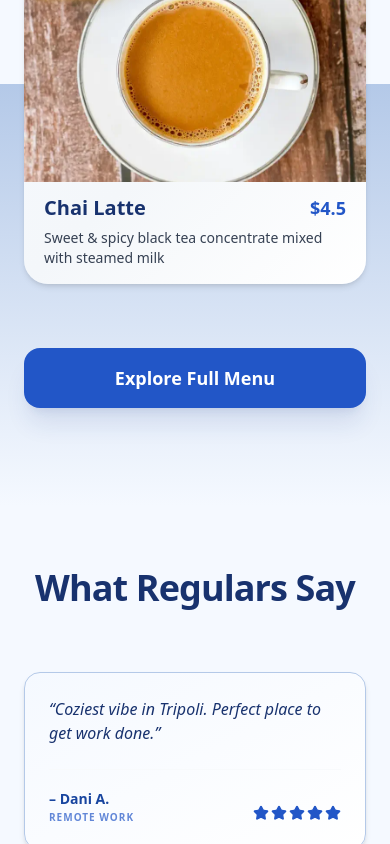
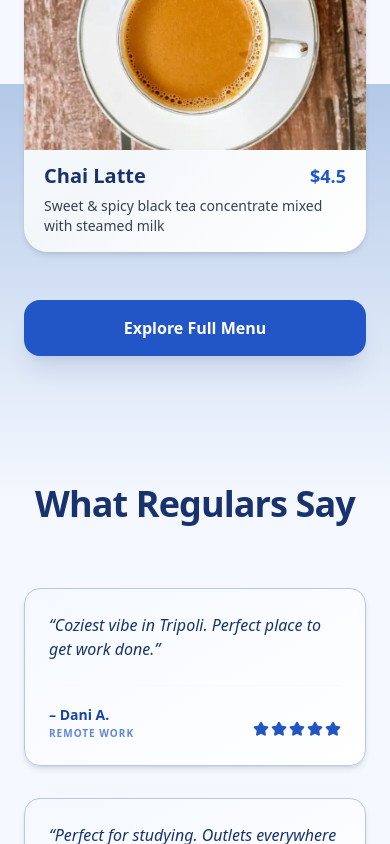
Before and after one commit to chko0/bluewave-cafe, a React (Vite) app: page / in a window 390 px wide. Shown: the part 2448-3292 px from the top of the page. Built offline with nearby package versions, Linux system fonts and the light colour scheme.

Commit message:
style(home): optimize section padding and refine mobile CTA

```diff
--- a/src/components/home/SpecialtyItemsSection.jsx
+++ b/src/components/home/SpecialtyItemsSection.jsx
@@ -13,7 +13,7 @@ export default function SpecialtyItemsSection() {
   if (!items.length) return null;
 
   return (
-    <section className="relative py-24 px-6 md:px-12 overflow-hidden">
+    <section className="relative py-16 px-6 md:px-12 overflow-hidden">
       {/* Decorative background element */}
       <div
         className="absolute top-0 right-0 w-1/3 h-full opacity-[0.03] pointer-events-none"
@@ -81,10 +81,10 @@ export default function SpecialtyItemsSection() {
         </div>
 
         {/* Mobile-only CTA */}
-        <div className="mt-16 flex justify-center md:hidden">
+        <div className="mt-12 flex justify-center md:hidden">
           <Button
             to="/menu"
-            className="w-full sm:w-auto rounded-2xl px-8 py-4 text-lg font-bold shadow-xl shadow-blue-900/10"
+            className="w-full sm:w-auto rounded-2xl px-8 py-4 text-md font-semibold shadow-xl shadow-blue-900/10"
             style={{
               backgroundColor: colors.primary600,
               color: "#fff",
--- a/src/components/home/TestimonialsSection.jsx
+++ b/src/components/home/TestimonialsSection.jsx
@@ -16,7 +16,7 @@ export default function TestimonialsSection() {
   };
 
   return (
-    <section className="py-16 md:py-24 px-6 md:px-16 max-w-7xl mx-auto">
+    <section className="py-16 px-6 md:px-16 max-w-7xl mx-auto">
       {/* Section Header */}
       <div className="text-center mb-16">
         <h2
```
